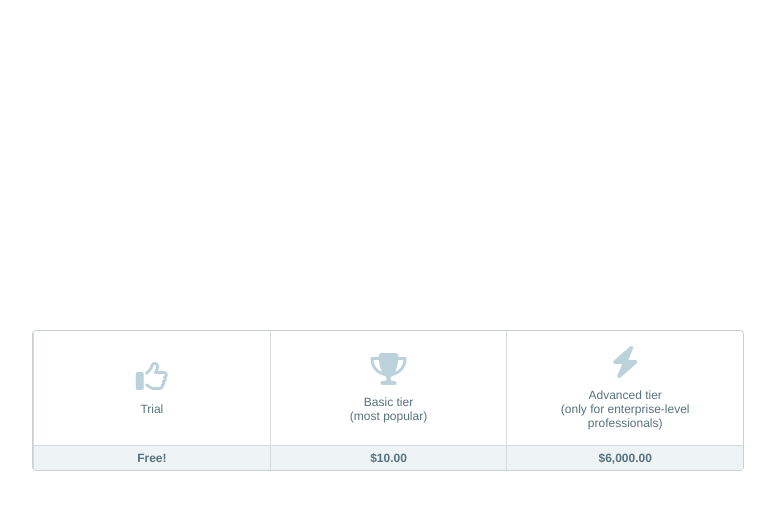
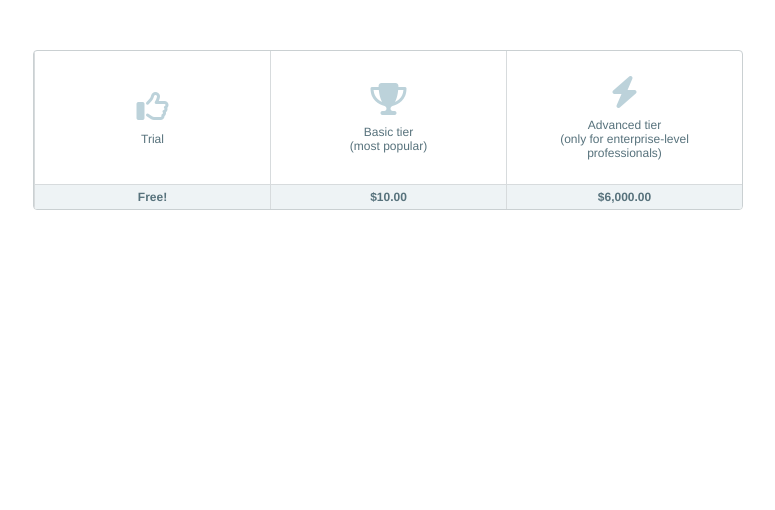
Before and after one commit to Kenzie-Academy-Brasil-Developers/cartas-flexbox-sprint-1-nicollasanderson, a plain HTML site: page index.html in a window 1280 px wide. Shown: the whole page, without its empty margins (252-1027 px from the left). Drawn offline with Linux system fonts and the light colour scheme.

Commit message:
Adicionado box-sizing

```diff
--- a/src/cards.css
+++ b/src/cards.css
@@ -45,6 +45,7 @@ section{
   display: flex;
   align-content: center;
   justify-content: center;
+  padding: 50px;
 }
 
 .card__price {
@@ -66,12 +67,13 @@ section{
   max-width: 710px;
   justify-content: center;
   align-content: center;
-  margin: auto;
+  height: 20%;
+  box-sizing: border-box;
 }
 
 .cardGroup__card {
   /* flex-grow, flex-shrink, flex-basis */
-  flex-grow: 1;
+
   border: none;
   border-radius: 0;
   display: flex;
```
